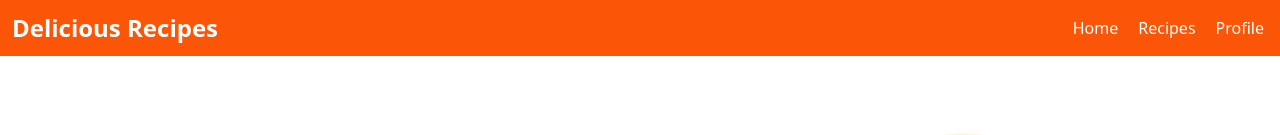
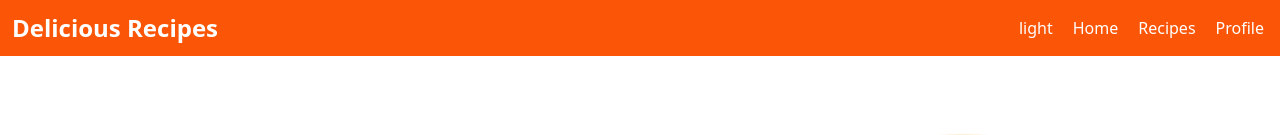
Before and after one commit to ayusmanmindfire/recipe-next, a Next.js app: page / in a window 1280 px wide. Shown: the top 135 px of the page. Built offline with nearby package versions, Linux system fonts and the light colour scheme.

Commit message:
feat: Add button for toggle dark mode

```diff
--- a/package.json
+++ b/package.json
@@ -12,12 +12,16 @@
     "@emotion/react": "^11.13.3",
     "@emotion/styled": "^11.13.0",
     "@mui/material": "^6.1.4",
+    "@reduxjs/toolkit": "^2.3.0",
     "axios": "^1.7.7",
     "formik": "^2.4.6",
     "next": "14.2.15",
+    "next-themes": "^0.4.1",
     "react": "^18",
     "react-cookie": "^7.2.1",
-    "react-dom": "^18"
+    "react-dom": "^18",
+    "react-redux": "^9.1.2",
+    "redux-persist": "^6.0.0"
   },
   "devDependencies": {
     "@types/node": "^20",
--- a/src/app/layout.tsx
+++ b/src/app/layout.tsx
@@ -1,8 +1,10 @@
 import type { Metadata } from "next";
 import localFont from "next/font/local";
 import "./globals.css";
-import { Navbar } from "@/components/Navbar";
+
 import ClientLoader from "@/components/ClientLoader"; // Import the client loader component
+import Navbar from "@/components/Navbar";
+import ClientProvider from "@/redux/ClientProvider";
 
 const geistSans = localFont({
   src: "./fonts/GeistVF.woff",
@@ -28,10 +30,12 @@ export default function RootLayout({
   return (
     <html lang="en">
       <body className={`${geistSans.variable} ${geistMono.variable} antialiased`}>
-        <Navbar />
-        <ClientLoader>
-          {children} {/* Render children wrapped in ClientLoader */}
-        </ClientLoader>
+        <ClientProvider>
+          <Navbar />
+          <ClientLoader>
+            {children} {/* Render children wrapped in ClientLoader */}
+          </ClientLoader>
+        </ClientProvider>
       </body>
     </html>
   );
--- a/src/components/Navbar.tsx
+++ b/src/components/Navbar.tsx
@@ -1,23 +1,51 @@
-"use client"
-//Native imports
+'use client'
+//React imports
+import React,{ useEffect, useState } from 'react';
+
+//Third party imports
+import { useDispatch, useSelector } from 'react-redux';
+
+//Static imports
+import { toggleTheme } from '../redux/themeSlice';
+import { NavbarStrings } from '../utils/constantStrings';
 import { useRouter } from 'next/navigation';
-import { useState } from 'react';
 
-export function Navbar() {
+
+/**
+ * Navbar component for navigating between app sections (Home, Recipes, Profile) and toggling theme.
+ * Responsive design includes a burger menu for mobile view and a desktop menu for larger screens.
+ * Uses `useEffect` to handle theme changes by adding/removing the "dark" class on the root element.
+ */
+export default function Navbar() {
+    //All states
     const [isOpen, setIsOpen] = useState(false); // State to handle menu open/close
-    const linkStyle = "hover:bg-secondary hover:text-primary text-white rounded p-1 font-Rubik";
+
+    //All constants
+    const theme = useSelector((state:any) => state.theme.theme);
+    const dispatch=useDispatch();
+    const linkStyle = "hover:bg-secondary hover:text-primary dark:hover:text-darkPrimary text-white rounded p-1 font-Rubik";
     const router = useRouter();
 
+    //Use effects
+    // useEffect hook to handle theme changes based on the value of the theme prop
+    useEffect(()=>{
+        if(theme==="dark")
+            document.documentElement.classList.add("dark");
+        else
+            document.documentElement.classList.remove("dark");
+    },[theme]);
+
     return (
-        <nav className="bg-primary p-3">
+        <nav className="bg-primary dark:bg-darkPrimary p-3">
             <div className="flex justify-between items-center">
                 <div className="text-white text-2xl font-bold font-Rubik ">
-                    Delicious Recipes
+                    {NavbarStrings.logo}
                 </div>
 
                 {/* Burger Menu Icon for Mobile */}
                 <div className="md:hidden">
                     <button
+                        data-testid="menu"
                         onClick={() => setIsOpen(!isOpen)}
                         className="text-white focus:outline-none"
                     >
@@ -28,7 +56,8 @@ export function Navbar() {
                 </div>
 
                 {/* Desktop Menu */}
-                <div className="hidden md:flex gap-3 items-center">
+                  <div className="hidden md:flex gap-3 items-center">
+                  <button className={linkStyle} onClick={() => dispatch(toggleTheme())}>{theme}</button>
                     <button className={linkStyle} onClick={() => router.push("/")}>Home</button>
                     <button className={linkStyle} onClick={() => router.push("/recipes")}>Recipes</button>
                     <button className={linkStyle} onClick={() => router.push("/auth/profile")}>Profile</button>
@@ -38,6 +67,10 @@ export function Navbar() {
             {/* Mobile Menu */}
             {isOpen && (
                 <div className="lg:hidden mt-3 space-y-2">
+                    <button className={`${linkStyle} w-full block text-left`} onClick={() => {
+                        setIsOpen(false);
+                        dispatch(toggleTheme())
+                        }}>{theme}</button>
                     <button className={`${linkStyle} w-full block text-left`} onClick={() => {
                         setIsOpen(false);
                         router.push("/"); }}>Home</button>
--- /dev/null
+++ b/src/redux/ClientProvider.tsx
@@ -0,0 +1,17 @@
+'use client'; // This component will be a Client Component
+
+import { Provider } from 'react-redux';
+import { PersistGate } from 'redux-persist/integration/react';
+import { store, persistor } from '@/redux/store';
+
+const ClientProvider = ({ children }: { children: React.ReactNode }) => {
+  return (
+    <Provider store={store}>
+      <PersistGate loading={null} persistor={persistor}>
+        {children}
+      </PersistGate>
+    </Provider>
+  );
+};
+
+export default ClientProvider;
--- /dev/null
+++ b/src/redux/store.ts
@@ -0,0 +1,42 @@
+//Third party imports
+import { configureStore, combineReducers } from "@reduxjs/toolkit";
+import { persistStore, persistReducer } from "redux-persist";
+
+
+//Static imports
+import themeSlice from "./themeSlice";
+import userSlice from "./userSlice";
+// import storage from "redux-persist/lib/storage";
+import storage from "@/utils/webStorage";
+
+
+// Persist configuration
+const persistConfig = {
+    key: "root",
+    storage,
+    whitelist: ["user", "theme"], // Add any slices you want to persist
+};
+
+// Combine all reducers
+const rootReducer = combineReducers({
+    theme: themeSlice,
+    user: userSlice,
+});
+
+// Create persisted reducer
+const persistedReducer = persistReducer(persistConfig, rootReducer);
+
+// Configure store with persisted reducer
+const store = configureStore({
+    reducer: persistedReducer,
+    middleware: (getDefaultMiddleware) =>
+        getDefaultMiddleware({
+            serializableCheck: {
+                ignoredActions: ['persist/PERSIST', 'persist/REHYDRATE'],
+            },
+        }),
+});
+
+const persistor = persistStore(store);
+
+export { store, persistor };
--- /dev/null
+++ b/src/redux/themeSlice.ts
@@ -0,0 +1,24 @@
+//Third party imports
+import { createSlice } from "@reduxjs/toolkit";
+
+//Default state
+const initialState={
+    theme:"light"
+}
+
+const themeSlice=createSlice({
+    name:"theme",
+    initialState,
+    reducers:{
+        toggleTheme: (state) => {
+            // Toggle theme between light and dark
+            state.theme = state.theme === "light" ? "dark" : "light";
+        },
+    }
+
+})
+
+export const { toggleTheme } = themeSlice.actions;
+
+// Export the reducer
+export default themeSlice.reducer;
--- /dev/null
+++ b/src/redux/userSlice.ts
@@ -0,0 +1,31 @@
+//Third party imports
+import { createSlice } from "@reduxjs/toolkit";
+
+//Default state
+const initialState={
+    userDetails:null
+}
+
+const userSlice=createSlice({
+    name:"user",
+    initialState,
+    reducers:{
+        setUserDetails: (state, action) => {
+            // Set user details when logged in
+            state.userDetails = action.payload;
+        },
+
+        //Removal of user details on logout
+        clearUserDetails: (state) => {
+            // Reset the entire state to initial values on logout
+            state.userDetails = null;
+            // state.isAuthenticated = false;
+        }
+    }
+
+})
+
+export const { setUserDetails,clearUserDetails } = userSlice.actions;
+
+// Export the reducer
+export default userSlice.reducer;
--- /dev/null
+++ b/src/utils/webStorage.ts
@@ -0,0 +1,19 @@
+import createWebStorage from "redux-persist/lib/storage/createWebStorage";
+
+const createNoopStorage = () => {
+  return {
+    getItem(_key:any) {
+      return Promise.resolve(null);
+    },
+    setItem(_key:any, value:any) {
+      return Promise.resolve(value);
+    },
+    removeItem(_key:any) {
+      return Promise.resolve();
+    },
+  };
+};
+
+const storage = typeof window !== "undefined" ? createWebStorage("local") : createNoopStorage();
+
+export default storage;
```
Also changed, not shown: 1 other file (tests, documents, lock files or other folders).
